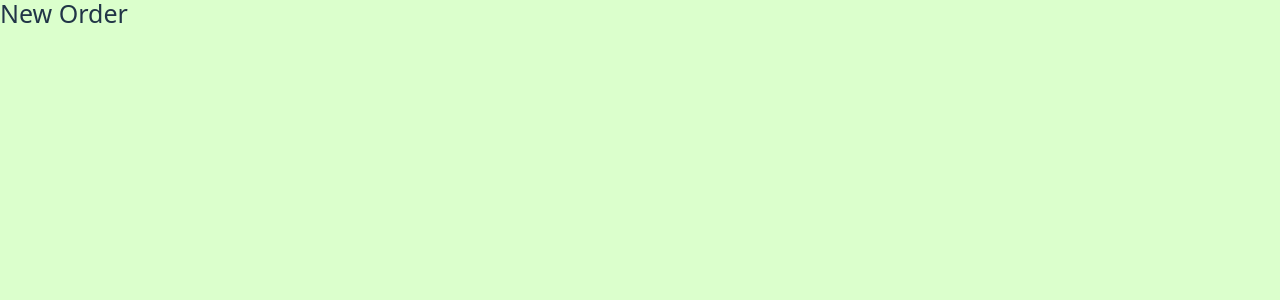
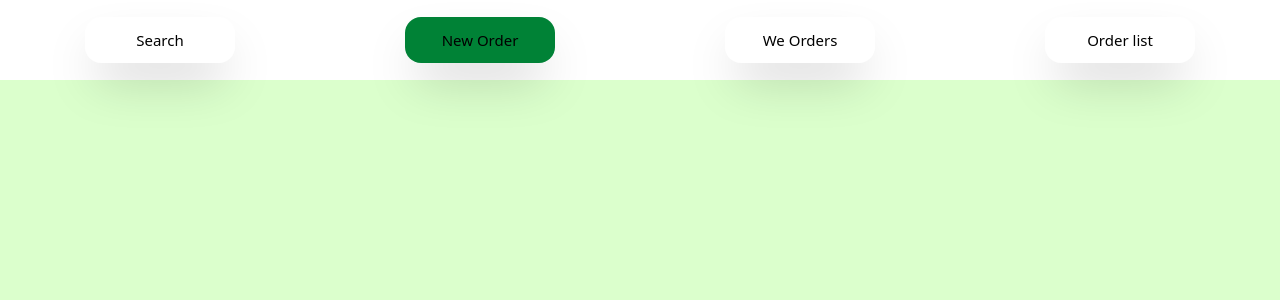
Before and after one commit to shekhmonjurul/ab-seed-company, a React (Vite) app: page /addmin/ecom/order/new in a window 1280 px wide. Before the commit this address had no page. Shown: the top 300 px of the page. Built offline with nearby package versions, Linux system fonts and the light colour scheme.

Commit message:
add order nave oder folder

```diff
--- a/src/component/Addmin/e-com/order/OrderNav.jsx
+++ b/src/component/Addmin/e-com/order/OrderNav.jsx
@@ -19,10 +19,7 @@ export default function OrderNav() {
                         : "bg-white hover:shadow"}`}
                     key={index}
                 >
-                    <Link
-                        to={navlink.href}
-
-                    >
+                    <Link to={navlink.href} >
                         {navlink.name}
                     </Link>
                 </div>
--- /dev/null
+++ b/src/pages/Addmin/e-com/order/NewOrder.jsx
@@ -0,0 +1,9 @@
+import OrderNav from "../../../../component/Addmin/e-com/order/OrderNav";
+
+export default function NewOrder(){
+    return (
+        <div>
+            <OrderNav/>
+        </div>
+    )
+}
--- /dev/null
+++ b/src/pages/Addmin/e-com/order/OrderList.jsx
@@ -0,0 +1,9 @@
+import OrderNav from "../../../../component/Addmin/e-com/order/OrderNav";
+
+export default function OrderList(){
+    return(
+        <div>
+            <OrderNav/>
+        </div>
+    )
+}
--- /dev/null
+++ b/src/pages/Addmin/e-com/order/WebOrder.jsx
@@ -0,0 +1,9 @@
+import OrderNav from "../../../../component/Addmin/e-com/order/OrderNav";
+
+export default function WebOrder(){
+    return (
+        <div>
+            <OrderNav/>
+        </div>
+    )
+}
```
Also changed, not shown: src/routes/addmin/e-com/OrderRoute.jsx (+6 -3 lines).
